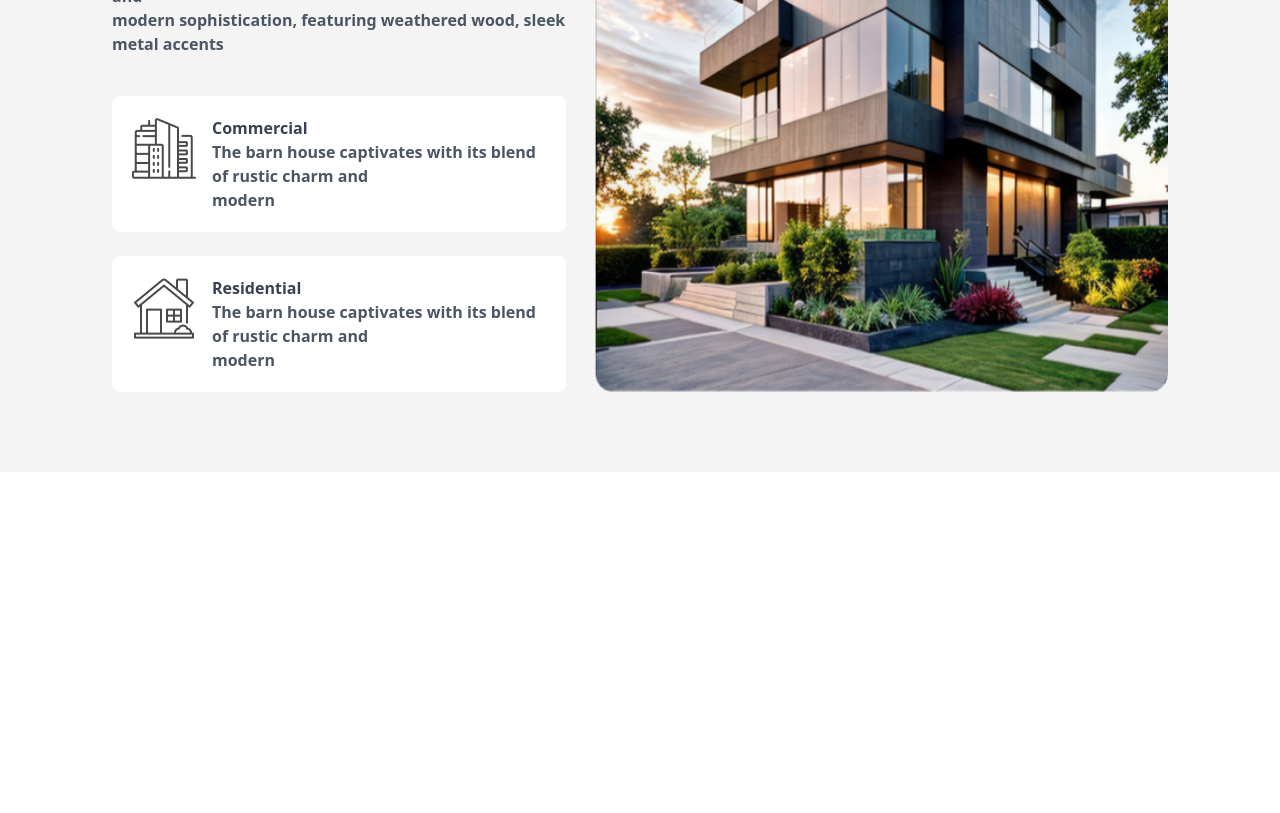
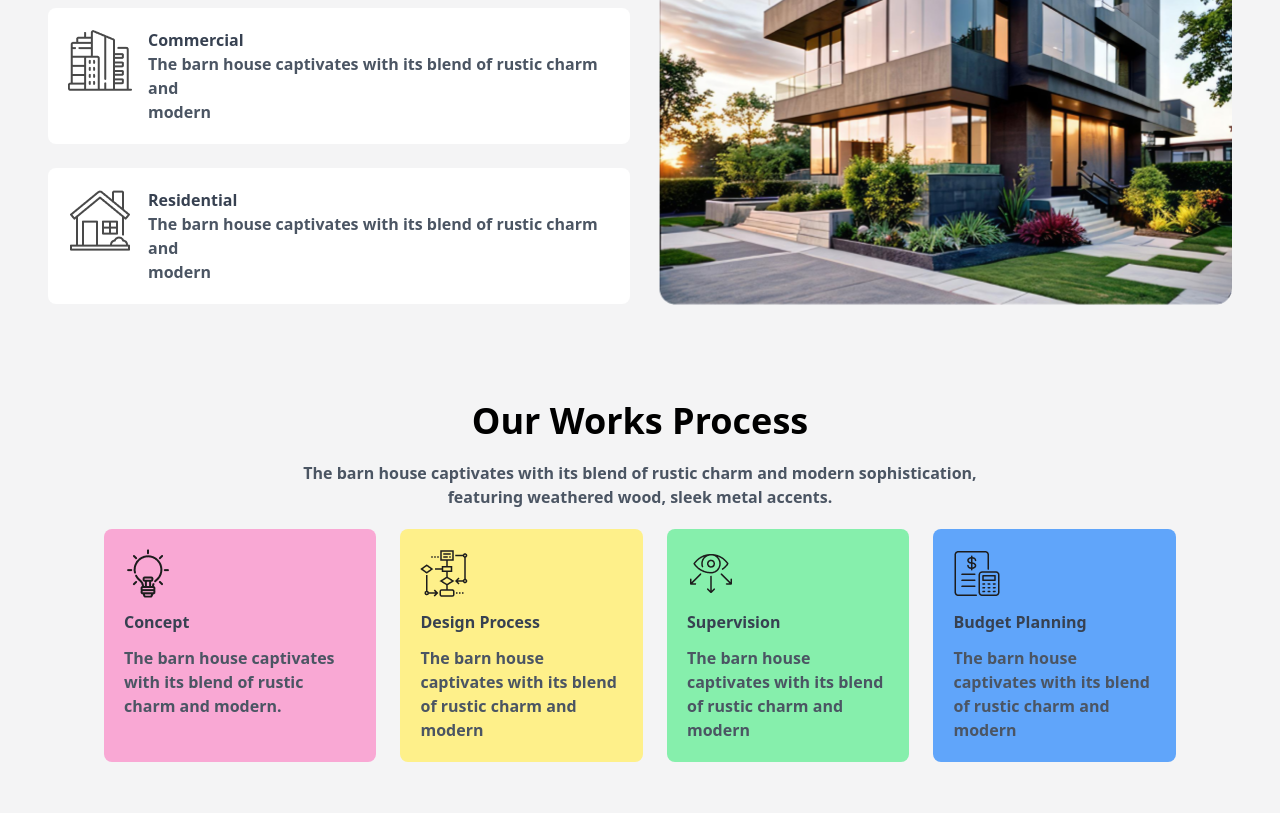
Before and after one commit to ShamsunNaharWafia/Rinterio, a plain HTML site: page index.html in a window 1280 px wide. Shown: the part 1218-2031 px from the top of the page. Before the commit the page ends 1690 px from the top, so only its background shows below. Drawn offline with nearby package versions, Linux system fonts and the light colour scheme.

Commit message:
2nd section added

```diff
--- a/index.html
+++ b/index.html
@@ -86,10 +86,10 @@
     <!-- section -->
 
 
-    <section class="bg-zinc-100 py-8">
+    <main class="bg-zinc-100 py-8">
 
         <!--  -->
-        <div class="mx-auto px-16">
+        <section class="mx-auto">
             <img class="-m-2" src="assets/Vector.png" alt="">
             <div class="flex gap-7 p-12 justify-center">
                 <div class="flex flex-col items-start gap-6">
@@ -130,9 +130,69 @@
                 </div>
                 <img src="assets/Rectangle.png" alt="" srcset="">
             </div>
-        </div>
-    </section>
-    <!-- </main> -->
+        </section>
+
+
+
+        <!-- work process section-->
+
+
+
+        <section class="mx-auto p-12">
+            <div class="mx-14">
+                <div class="text-center">
+                    <h1 class="text-4xl font-extrabold">Our Works Process</h1>
+                    <p class="text-gray-600 font-semibold py-5">The barn house captivates with its blend of rustic charm
+                        and modern sophistication,<br> featuring weathered wood, sleek
+                        metal accents.
+                    </p>
+                </div>
+                <div class="flex flex-row gap-6">
+                    <div class="rounded-lg bg-pink-300 p-5">
+                        <img src="assets/concept.png">
+                        <div>
+                            <h1 class=" font-bold text-gray-700 py-3">Concept</h1>
+                            <p class="text-gray-600 font-semibold">The barn house captivates with its blend of rustic
+                                charm
+                                and
+                                modern.</p>
+                        </div>
+                    </div>
+                    <div class="rounded-lg bg-yellow-200 p-5">
+                        <img src="assets/flow-chart.png">
+                        <div>
+                            <h1 class="font-bold text-gray-700 py-3">Design Process</h1>
+                            <p class="text-gray-600 font-semibold">The barn house captivates with its blend of
+                                rustic
+                                charm and <br>
+                                modern</p>
+                        </div>
+                    </div>
+                    <div class="rounded-lg bg-green-300 p-5">
+                        <img src="assets/vision.png">
+                        <div>
+                            <h1 class="font-bold text-gray-700 py-3">Supervision</h1>
+                            <p class="text-gray-600 font-semibold">The barn house captivates with its blend of
+                                rustic
+                                charm and <br>
+                                modern</p>
+                        </div>
+                    </div>
+                    <div class="rounded-lg bg-blue-400 p-5">
+                        <img src="assets/budget-planning.png">
+                        <div>
+                            <h1 class="font-bold text-gray-700 py-3">Budget Planning</h1>
+                            <p class="text-gray-600 font-semibold">The barn house captivates with its blend of
+                                rustic
+                                charm and <br>
+                                modern</p>
+                        </div>
+                    </div>
+                </div>
+            </div>
+        </section>
+    </main>
+
 
 </body>
 
```
